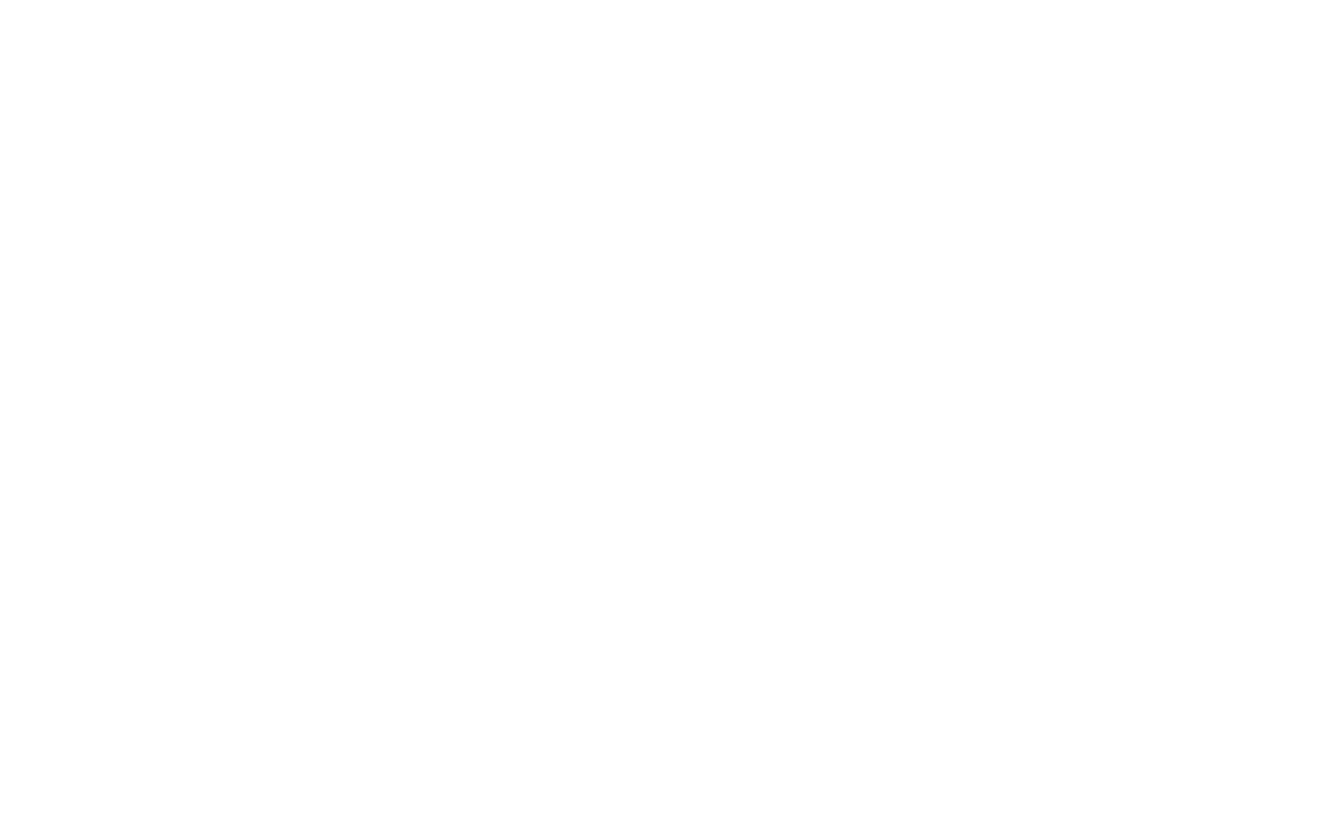
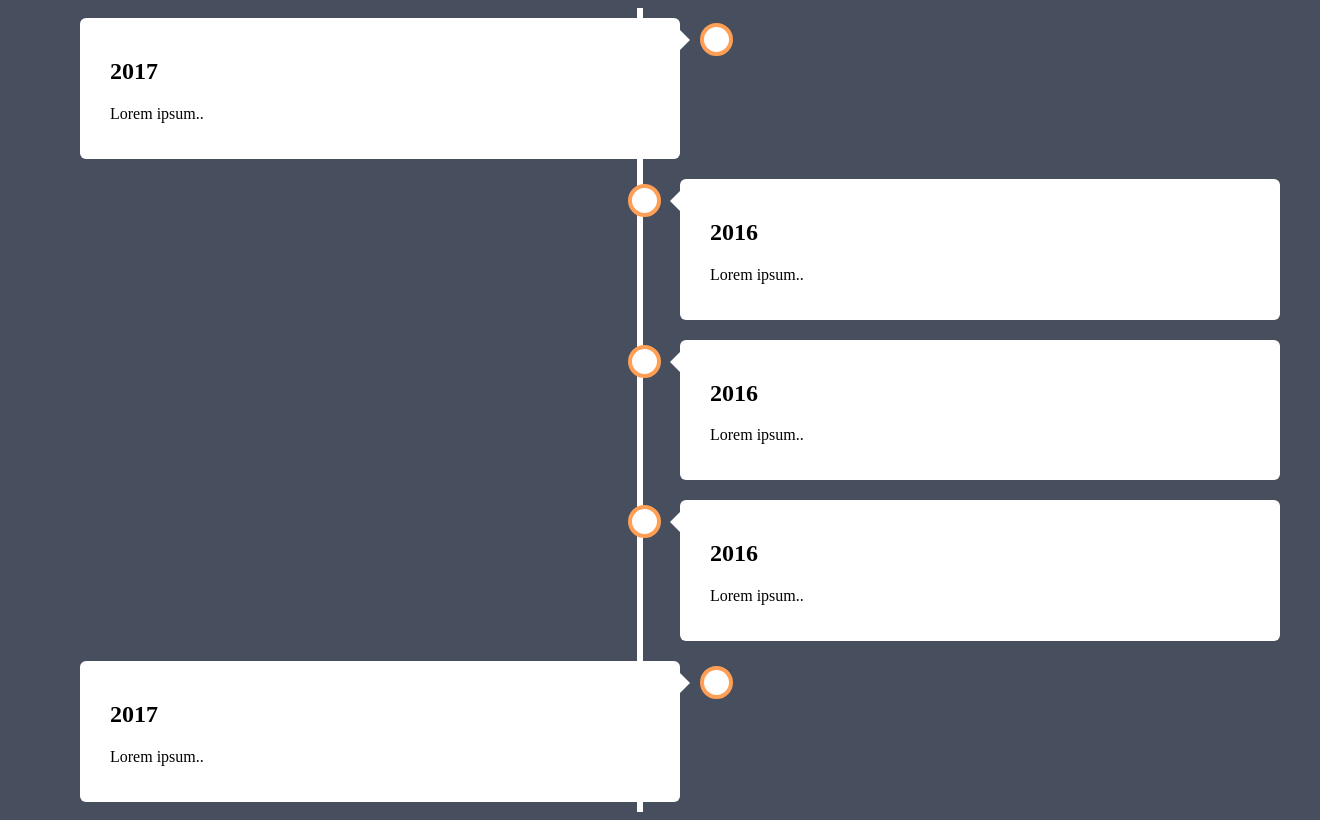
Before and after one commit to ken-myers/hackmhs-2022, an Angular app in the folder hackmhs-2022/: page /timeline in a window 1280 px wide. Before the commit this address led to /. Shown: the whole page, 1320 px wide, since content can reach past the window. Built offline with nearby package versions, Linux system fonts and the light colour scheme.

Commit message:
add timeline component

```diff
--- a/hackmhs-2022/src/app/app-routing.module.ts
+++ b/hackmhs-2022/src/app/app-routing.module.ts
@@ -3,11 +3,13 @@ import { RouterModule, Routes } from '@angular/router';
 import { LoginComponent } from './components/login/login.component';
 import { TaskListComponent } from './components/task-list/task-list.component';
 import { TeamComponent } from './components/team/team.component';
+import { TimelineComponent } from './components/timeline/timeline.component';
 
 
 const routes: Routes = [{ path: 'login', component: LoginComponent },
 { path: 'task-list', component: TaskListComponent },
-{ path: 'team', component: TeamComponent }];
+{ path: 'team', component: TeamComponent },
+{ path: 'timeline', component: TimelineComponent }];
 
 @NgModule({
   imports: [RouterModule.forRoot(routes)],
--- a/hackmhs-2022/src/app/app.component.sass
+++ b/hackmhs-2022/src/app/app.component.sass
@@ -0,0 +1,2 @@
+*
+    box-sizing: border-box
--- a/hackmhs-2022/src/app/app.module.ts
+++ b/hackmhs-2022/src/app/app.module.ts
@@ -7,13 +7,15 @@ import { AppComponent } from './app.component';
 import { LoginComponent } from './components/login/login.component';
 import { TaskListComponent } from './components/task-list/task-list.component';
 import { TeamComponent } from './components/team/team.component';
+import { TimelineComponent } from './components/timeline/timeline.component';
 
 @NgModule({
   declarations: [
     AppComponent,
     LoginComponent,
     TaskListComponent,
-    TeamComponent
+    TeamComponent,
+    TimelineComponent
   ],
   imports: [
     BrowserModule,
--- /dev/null
+++ b/hackmhs-2022/src/app/components/timeline/timeline.component.html
@@ -0,0 +1,32 @@
+<div class="timeline">
+    <div class="event left">
+        <div class="content">
+            <h2>2017</h2>
+            <p>Lorem ipsum..</p>
+        </div>
+    </div>
+    <div class="event right">
+        <div class="content">
+            <h2>2016</h2>
+            <p>Lorem ipsum..</p>
+        </div>
+    </div>
+    <div class="event right">
+        <div class="content">
+            <h2>2016</h2>
+            <p>Lorem ipsum..</p>
+        </div>
+    </div>
+    <div class="event right">
+        <div class="content">
+            <h2>2016</h2>
+            <p>Lorem ipsum..</p>
+        </div>
+    </div>
+    <div class="event left">
+        <div class="content">
+            <h2>2017</h2>
+            <p>Lorem ipsum..</p>
+        </div>
+    </div>
+</div>
--- /dev/null
+++ b/hackmhs-2022/src/app/components/timeline/timeline.component.sass
@@ -0,0 +1,84 @@
+
+
+/* The actual timeline (the vertical ruler) */
+.timeline
+
+    position: relative
+    max-width: 1200px
+    margin: 0 auto
+
+/* The actual timeline (the vertical ruler) */
+.timeline::after
+    content: ''
+    position: absolute
+    width: 6px
+    background-color: white
+    top: 0
+    bottom: 0
+    left: 50%
+    margin-left: -3px
+
+/* Container around content */
+.event
+    padding: 10px 40px
+    position: relative
+    background-color: inherit
+    width: 50%
+
+/* The circles on the timeline */
+.event::after
+    content: ''
+    position: absolute
+    width: 25px
+    height: 25px
+    right: -13px
+    background-color: white
+    border: 4px solid #FF9F55
+    top: 15px
+    border-radius: 50%
+    z-index: 1
+
+/* Place the container to the left */
+.left
+    left: 0
+
+/* Place the container to the right */
+.right
+    left: 50%
+
+/* Add arrows to the left container (pointing right) */
+.left::before
+    content: " "
+    height: 0
+    position: absolute
+    top: 22px
+    width: 0
+    z-index: 1
+    right: 30px
+    border: medium solid white
+    border-width: 10px 0 10px 10px
+    border-color: transparent transparent transparent white
+
+/* Add arrows to the right container (pointing left) */
+.right::before
+    content: " "
+    height: 0
+    position: absolute
+    top: 22px
+    width: 0
+    z-index: 1
+    left: 30px
+    border: medium solid white
+    border-width: 10px 10px 10px 0
+    border-color: transparent white transparent transparent
+
+/* Fix the circle for containers on the right side */
+.right::after
+    left: -12px
+
+/* The actual content */
+.content
+    padding: 20px 30px
+    background-color: white
+    position: relative
+    border-radius: 6px
--- /dev/null
+++ b/hackmhs-2022/src/app/components/timeline/timeline.component.ts
@@ -0,0 +1,19 @@
+import { Component, OnInit } from '@angular/core';
+
+@Component({
+  selector: 'app-timeline',
+  templateUrl: './timeline.component.html',
+  styleUrls: ['./timeline.component.sass']
+})
+export class TimelineComponent implements OnInit {
+
+  constructor() {
+    document.body.style.backgroundColor = "#474e5d";
+  }
+  ngOnDestroy() {
+    document.body.style.backgroundColor = "white";
+  }
+  ngOnInit(): void {
+  }
+
+}
```
Also changed, not shown: 1 other file (tests, documents, lock files or other folders).
